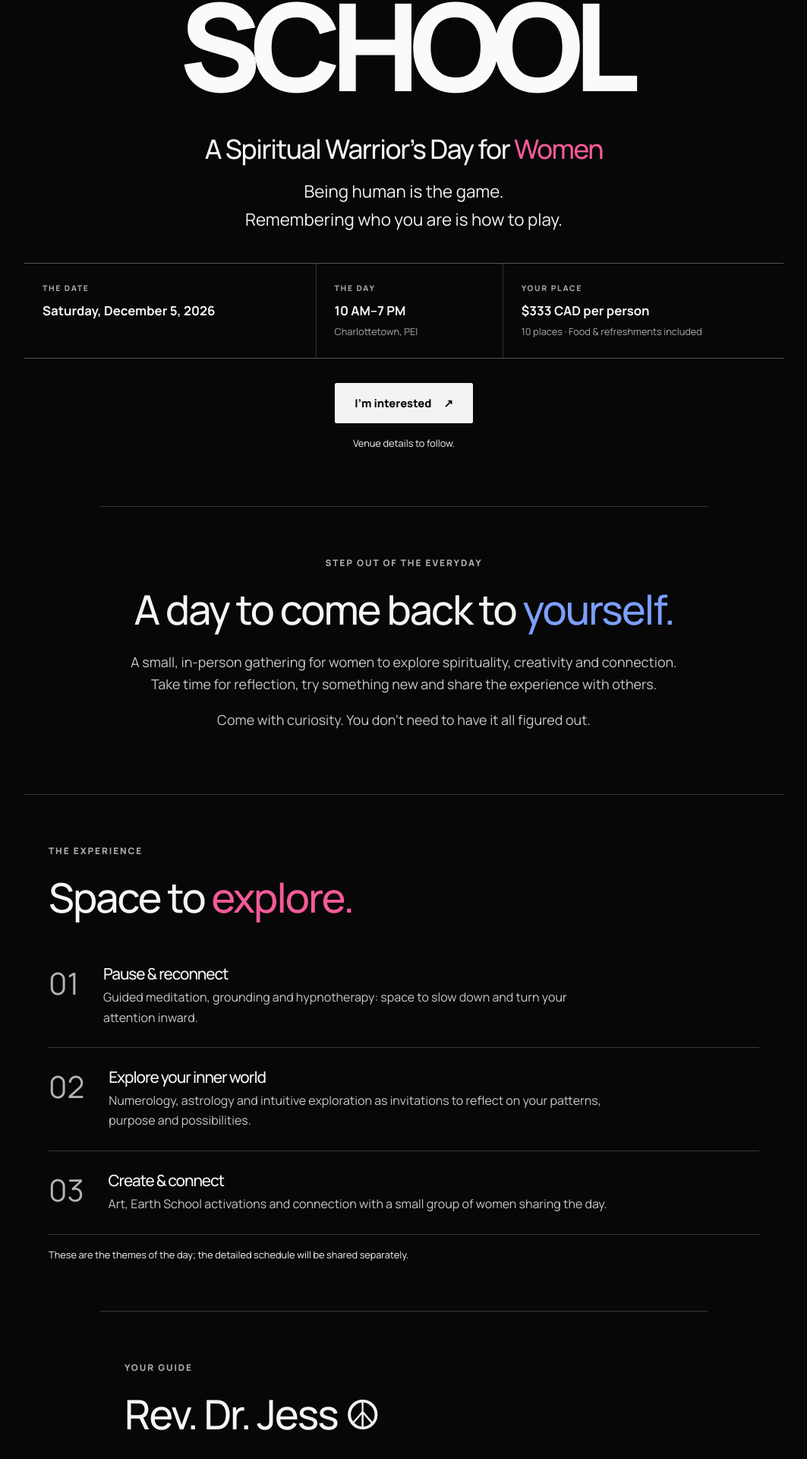
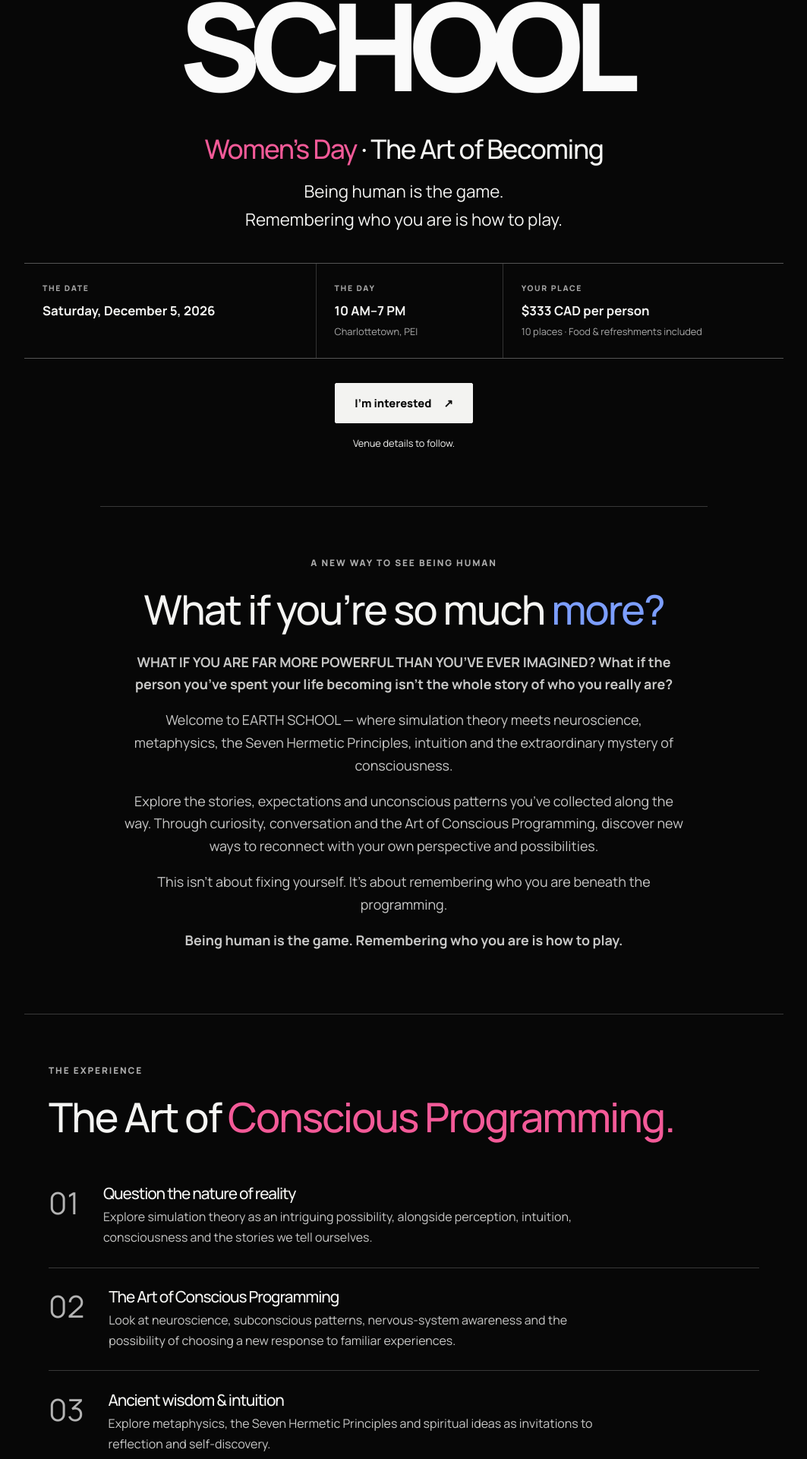
Before and after one commit to jessgoodvibesonly/jessgoodvibesonly, a Next.js app: page /earth-school-womens-day in a window 1280 px wide. Shown: the part 390-2310 px from the top of the page at 76% size, without its empty margins (108-1171 px from the left). Built offline with nearby package versions, Linux system fonts and the light colour scheme; no server answers; a web font is replaced by a local one.

Commit message:
Refresh women EARTH SCHOOL retreat story with simulation theory and conscious programming

```diff
--- a/app/earth-school-womens-day/page.tsx
+++ b/app/earth-school-womens-day/page.tsx
@@ -2,11 +2,11 @@ import type { Metadata } from "next";
 import styles from "./page.module.css";
 
 export const metadata: Metadata = {
-  title: "EARTH SCHOOL — A Spiritual Warrior’s Day for Women | December 5, 2026",
-  description: "A day of meditation, hypnotherapy, grounding, art and connection with Rev. Dr. Jess in Charlottetown. December 5, 2026, 10 AM–7 PM. $333 CAD; 10 places. Food and refreshments included.",
+  title: "Women’s EARTH SCHOOL Day — The Art of Becoming | December 5, 2026",
+  description: "An extraordinary in-person EARTH SCHOOL experience exploring simulation theory, consciousness, neuroscience, the Seven Hermetic Principles and the Art of Conscious Programming with Rev. Dr. Jess. December 5, 2026 · Charlottetown · $333 CAD.",
   alternates: { canonical: "https://jessgoodvibesonly.vercel.app/earth-school-womens-day" },
   openGraph: {
-    title: "EARTH SCHOOL — A Spiritual Warrior’s Day for Women",
+    title: "Women’s EARTH SCHOOL Day — The Art of Becoming",
     description: "Charlottetown · Saturday, December 5, 2026 · 10 AM–7 PM · $333 CAD · 10 places",
     url: "https://jessgoodvibesonly.vercel.app/earth-school-womens-day",
     type: "website",
@@ -21,9 +21,10 @@ const paymentUrl = configuredPaymentUrl && /^https:\/\/(?:buy|checkout)\.stripe\
   ? configuredPaymentUrl
   : undefined;
 const experiences = [
-  ["01", "Pause & reconnect", "Guided meditation, grounding and hypnotherapy: space to slow down and turn your attention inward."],
-  ["02", "Explore your inner world", "Numerology, astrology and intuitive exploration as invitations to reflect on your patterns, purpose and possibilities."],
-  ["03", "Create & connect", "Art, Earth School activations and connection with a small group of women sharing the day."],
+  ["01","Question the nature of reality","Explore simulation theory as an intriguing possibility, alongside perception, intuition, consciousness and the stories we tell ourselves."],
+  ["02","The Art of Conscious Programming","Look at neuroscience, subconscious patterns, nervous-system awareness and the possibility of choosing a new response to familiar experiences."],
+  ["03","Ancient wisdom & intuition","Explore metaphysics, the Seven Hermetic Principles and spiritual ideas as invitations to reflection and self-discovery."],
+  ["04","Remember, reconnect, become","Make room for conversation, creativity, reflection, laughter and connection in a supportive in-person setting."],
 ];
 
 export default function WomensDayPage() {
@@ -38,7 +39,7 @@ export default function WomensDayPage() {
         <section className={styles.hero} aria-labelledby="event-title">
           <p className={styles.eyebrow}>One day. In person. Charlottetown.</p>
           <h1 id="event-title" className={styles.title}>EARTH<br />SCHOOL</h1>
-          <p className={styles.subtitle}>A Spiritual Warrior’s Day for <span className="color-pop pop-pink">Women</span></p>
+          <p className={styles.subtitle}><span className="color-pop pop-pink">Women’s Day</span> · The Art of Becoming</p>
           <p className={styles.tagline}>Being human is the game.<br />Remembering who you are is how to play.</p>
           <div className={styles.ticket}>
             <div><span>THE DATE</span><strong><time dateTime="2026-12-05">Saturday, December 5, 2026</time></strong></div>
@@ -49,35 +50,39 @@ export default function WomensDayPage() {
           <p className={styles.note}>Venue details to follow.</p>
         </section>
         <section className={styles.intro} aria-labelledby="intro-title">
-          <p className={styles.eyebrow}>Step out of the everyday</p>
-          <h2 id="intro-title">A day to come back to <span className="color-pop pop-blue">yourself.</span></h2>
-          <p>A small, in-person gathering for women to explore spirituality, creativity and connection. Take time for reflection, try something new and share the experience with others.</p>
-          <p>Come with curiosity. You don’t need to have it all figured out.</p>
+          <p className={styles.eyebrow}>A new way to see being human</p>
+          <h2 id="intro-title">What if you’re so much <span className="color-pop pop-blue">more?</span></h2>
+          <p><strong>WHAT IF YOU ARE FAR MORE POWERFUL THAN YOU’VE EVER IMAGINED? What if the person you’ve spent your life becoming isn’t the whole story of who you really are?</strong></p>
+          <p>Welcome to EARTH SCHOOL — where simulation theory meets neuroscience, metaphysics, the Seven Hermetic Principles, intuition and the extraordinary mystery of consciousness.</p>
+          <p>Explore the stories, expectations and unconscious patterns you’ve collected along the way. Through curiosity, conversation and the Art of Conscious Programming, discover new ways to reconnect with your own perspective and possibilities.</p>
+          <p>This isn’t about fixing yourself. It’s about remembering who you are beneath the programming.</p>
+          <p><strong>Being human is the game. Remembering who you are is how to play.</strong></p>
         </section>
         <section className={styles.experiences} aria-labelledby="experiences-title">
-          <div className={styles.sectionHeading}><p className={styles.eyebrow}>The experience</p><h2 id="experiences-title">Space to <span className="color-pop pop-pink">explore.</span></h2></div>
+          <div className={styles.sectionHeading}><p className={styles.eyebrow}>The experience</p><h2 id="experiences-title">The Art of <span className="color-pop pop-pink">Conscious Programming.</span></h2></div>
           {experiences.map(([number, title, description]) => (
             <article className={styles.experience} key={number}><span className={styles.number}>{number}</span><div><h3>{title}</h3><p>{description}</p></div></article>
           ))}
-          <p className={styles.note}>These are the themes of the day; the detailed schedule will be shared separately.</p>
+          <p className={styles.note}>These are the themes we’ll explore, not claims that simulation theory is proven. A detailed schedule will be shared separately.</p>
         </section>
         <section className={styles.host} aria-labelledby="host-title">
           <p className={styles.eyebrow}>Your guide</p>
           <h2 id="host-title">Rev. Dr. Jess <span aria-hidden="true">☮</span></h2>
-          <p>Jessica Simmonds is an interfaith minister, hypnotherapist since 2006, artist and teacher with over 25 years of teaching experience. She is the creator of Earth School.</p>
+          <p>Rev. Dr. Jessica Simmonds is an intuitive, author, ordained interfaith minister, hypnotherapist since 2006, and educator with more than 25 years of experience. As creator of EARTH SCHOOL, she brings together spiritual exploration, neuroscience, ancient wisdom, creativity and questions about the nature of reality.</p>
           <a href="/">Meet Jess ↗</a>
         </section>
         <section className={styles.faq} aria-labelledby="faq-title">
           <p className={styles.eyebrow}>Good to know</p><h2 id="faq-title">The details.</h2>
           <details><summary>Where is the event?</summary><p>In Charlottetown, Prince Edward Island. The exact venue is still to be announced. Contact Jess for the latest location information.</p></details>
           <details><summary>What does the price include?</summary><p>The day’s activities, food and refreshments are included in the $333 CAD price per person.</p></details>
+          <details><summary>Do I need to know about simulation theory or spirituality?</summary><p>Not at all. Come curious. Simulation theory is explored as a possibility to question, not as an established scientific fact, and you are welcome to bring your own perspective.</p></details>
           <details><summary>Can I come on my own?</summary><p>Yes. You’re welcome to attend on your own and meet others during the day.</p></details>
           <details><summary>Is this the video game?</summary><p>This is a real-world, in-person Earth School experience. Jess is also developing EARTH SCHOOL, a spiritual exploration game inside Fortnite using UEFN.</p></details>
           <details><summary>What happens after I enquire?</summary><p>Contact Jess by email or Instagram for availability, venue and booking details. An enquiry does not reserve or pay for a place.</p></details>
         </section>
         <section id="enquire" className={styles.enquire} aria-labelledby="enquire-title">
           <p className={styles.eyebrow}>10 places · December 5</p><h2 id="enquire-title">Your next chapter<br />starts with <span className="color-pop pop-blue">curiosity.</span></h2>
-          <p>{paymentUrl ? "Book your place through secure checkout, or contact Jess with any questions." : "Interested in joining us? Ask Jess about a place."}</p>
+          <p>{paymentUrl ? "Book your place through secure checkout, or contact Jess with any questions." : "Interested in joining us? Stripe registration is being prepared. For now, contact Jess to enquire; an enquiry does not reserve a place."}</p>
           <div className={styles.actions}>{paymentUrl && <a className={styles.primary} href={paymentUrl}>Pay $333 CAD & book ↗</a>}<a className={paymentUrl ? styles.secondary : styles.primary} href={emailUrl}>Email Jess ↗</a><a className={styles.secondary} href="https://www.instagram.com/jessgoodvibesonly/" target="_blank" rel="noopener noreferrer">Message on Instagram ↗</a></div>
           <p className={styles.note}>DM “WOMEN’S DAY” · @jessgoodvibesonly<br />Venue and booking details to follow.</p>
         </section>
```
